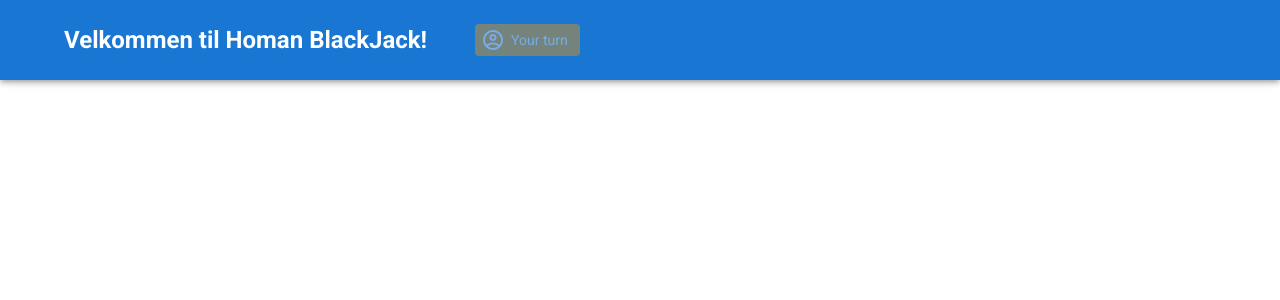
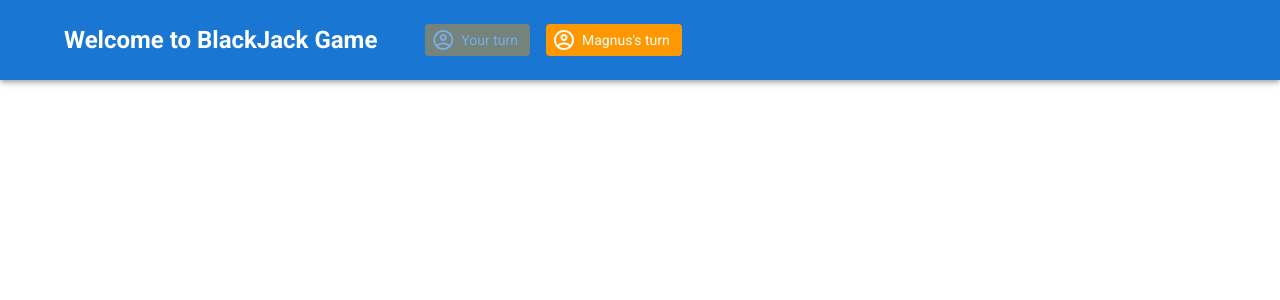
Before and after one commit to Homanism/Nav-blackjack, a Vue app: page / in a window 1280 px wide. Shown: the top 300 px of the page. Built offline with nearby package versions, Linux system fonts and the light colour scheme.

Commit message:
fix: Magnus turn

```diff
--- a/src/components/AppBar.vue
+++ b/src/components/AppBar.vue
@@ -4,7 +4,7 @@
             <v-img alt="Game Logo" class="shrink mr-2" contain src="../assets/blackjack-logo.png"
                 transition="scale-transition" width="40" />
 
-            <h2>Velkommen til Homan BlackJack!</h2>
+            <h2>Welcome to BlackJack Game</h2>
 
             <div class="ml-10 d-flex">
                 <div>
@@ -16,6 +16,15 @@
                     </v-chip>
                 </div>
 
+                <div>
+                    <v-chip label :disabled="isMyTurn" class="ma-2" color="orange" text-color="white">
+                        <v-icon left>
+                            mdi-account-circle-outline
+                        </v-icon>
+
+                        Magnus's turn
+                    </v-chip>
+                </div>
             </div>
         </div>
     </v-app-bar>
```
